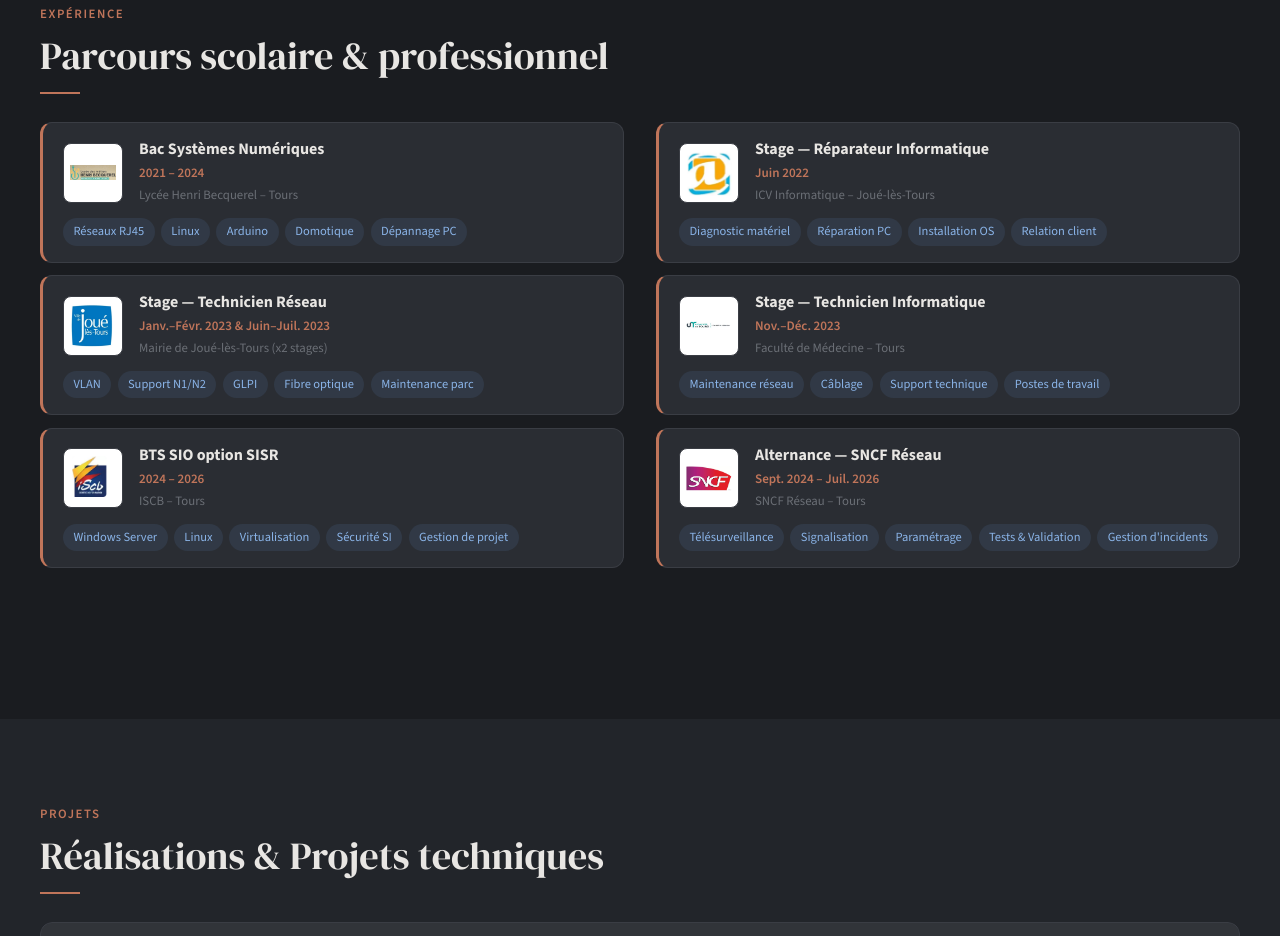
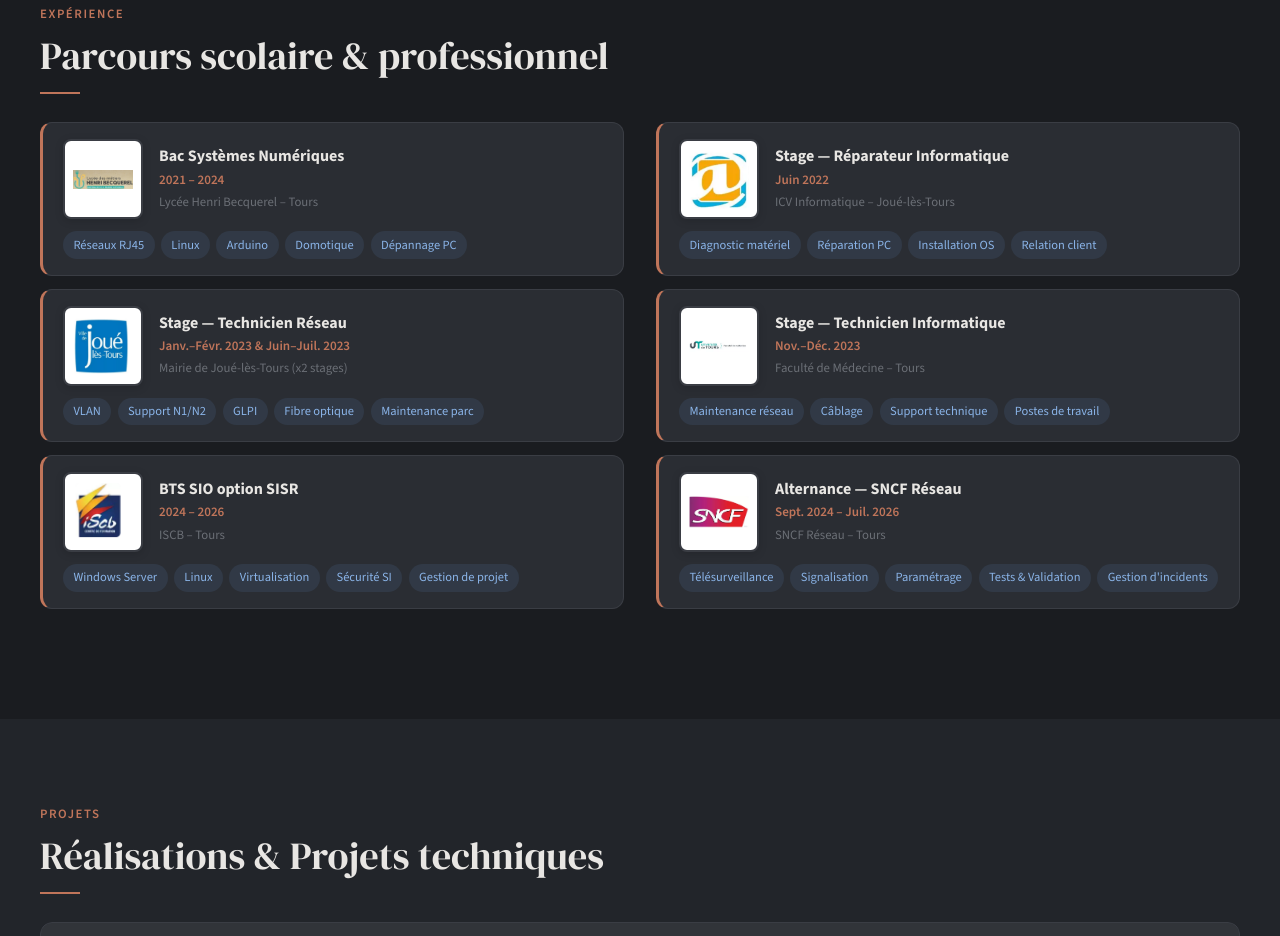
Before and after one commit to simon-etc/portfolio, a website: page index.html in a window 1280 px wide. Shown: the part 2491-3427 px from the top of the page. Drawn offline with nearby package versions, Linux system fonts and the light colour scheme.

Commit message:
Add files via upload

```diff
--- a/index.html
+++ b/index.html
@@ -32,7 +32,7 @@
         .proj-thumb img,.proj-thumb svg{width:100%;height:100%;object-fit:cover;display:block}
         .proj-thumb .thumb-label{position:absolute;bottom:0;left:0;right:0;background:rgba(0,0,0,0.65);color:var(--text-primary);font-size:0.65rem;padding:0.2rem 0.5rem;text-align:center;font-weight:500}
         .carousel-controls{display:flex;align-items:center;justify-content:center;gap:1.5rem;margin-top:1.2rem}.carousel-btn{width:44px;height:44px;border-radius:50%;border:1px solid var(--border);background:var(--bg-card);cursor:pointer;display:flex;align-items:center;justify-content:center;color:var(--text-secondary);transition:var(--transition)}.carousel-btn:hover{border-color:var(--terracotta);color:var(--terracotta)}.carousel-btn svg{width:18px;height:18px}.carousel-counter{font-size:0.85rem;color:var(--text-muted);min-width:50px;text-align:center}.carousel-counter .current{color:var(--text-primary);font-weight:600}.carousel-dots{display:flex;gap:0.5rem}.carousel-dot{width:8px;height:8px;border-radius:50%;background:var(--border);border:none;cursor:pointer;transition:var(--transition)}.carousel-dot.active{background:var(--terracotta);width:24px;border-radius:4px}
-        .timeline{display:grid;grid-template-columns:1fr 1fr;gap:0.8rem 2rem}.timeline-item{position:relative}.timeline-card{background:var(--bg-card);border:1px solid var(--border);border-radius:var(--radius);padding:1rem 1.25rem;transition:var(--transition);border-left:3px solid var(--terracotta)}.timeline-card:hover{border-color:var(--border-hover);box-shadow:var(--shadow-md);transform:translateX(3px)}.timeline-top{display:flex;align-items:center;gap:1rem}.timeline-logo{width:60px;height:60px;background:#ffffff;border-radius:var(--radius-sm);display:flex;align-items:center;justify-content:center;flex-shrink:0;border:1px solid var(--border);overflow:hidden;padding:6px}.timeline-logo img{width:100%;height:100%;object-fit:contain}.timeline-logo i{font-size:1.6rem}.timeline-meta h3{font-family:'Source Sans 3',sans-serif;color:var(--text-primary);font-size:1rem;font-weight:700;margin-bottom:0.15rem}.timeline-meta .tl-date{color:var(--terracotta);font-size:0.82rem;font-weight:600}.timeline-meta .tl-location{color:var(--text-muted);font-size:0.8rem}.timeline-tags{display:flex;flex-wrap:wrap;gap:0.4rem;margin-top:0.75rem}.tl-tag{background:var(--blue-badge);color:var(--blue-badge-text);padding:0.2rem 0.65rem;border-radius:50px;font-size:0.78rem;font-weight:500}
+        .timeline{display:grid;grid-template-columns:1fr 1fr;gap:0.8rem 2rem}.timeline-item{position:relative}.timeline-card{background:var(--bg-card);border:1px solid var(--border);border-radius:var(--radius);padding:1rem 1.25rem;transition:var(--transition);border-left:3px solid var(--terracotta)}.timeline-card:hover{border-color:var(--border-hover);box-shadow:var(--shadow-md);transform:translateX(3px)}.timeline-top{display:flex;align-items:center;gap:1rem}.timeline-logo{width:80px;height:80px;background:#ffffff;border-radius:var(--radius-sm);display:flex;align-items:center;justify-content:center;flex-shrink:0;border:2px solid var(--border);overflow:hidden;padding:8px;box-shadow:0 2px 8px rgba(0,0,0,0.15)}.timeline-logo img{width:100%;height:100%;object-fit:contain}.timeline-logo i{font-size:2rem}.timeline-meta h3{font-family:'Source Sans 3',sans-serif;color:var(--text-primary);font-size:1rem;font-weight:700;margin-bottom:0.15rem}.timeline-meta .tl-date{color:var(--terracotta);font-size:0.82rem;font-weight:600}.timeline-meta .tl-location{color:var(--text-muted);font-size:0.8rem}.timeline-tags{display:flex;flex-wrap:wrap;gap:0.4rem;margin-top:0.75rem}.tl-tag{background:var(--blue-badge);color:var(--blue-badge-text);padding:0.2rem 0.65rem;border-radius:50px;font-size:0.78rem;font-weight:500}
         .competences-grid{display:grid;grid-template-columns:repeat(3,1fr);gap:1rem}.competence-card{background:var(--bg-card);border:1px solid var(--border);border-radius:var(--radius);padding:1.25rem;position:relative;overflow:hidden;transition:var(--transition)}.competence-card::before{content:'';position:absolute;top:0;left:0;right:0;height:3px;background:linear-gradient(90deg,var(--terracotta),var(--terracotta-soft));transform:scaleX(0);transform-origin:left;transition:transform 0.4s ease}.competence-card:hover{border-color:var(--border-hover);box-shadow:var(--shadow-md);transform:translateY(-3px)}.competence-card:hover::before{transform:scaleX(1)}.competence-card h3{font-family:'Source Sans 3',sans-serif;color:var(--text-primary);font-size:1rem;font-weight:700;margin-bottom:1.25rem;display:flex;align-items:center;gap:0.6rem}.competence-card h3 i{color:var(--terracotta)}.skill-logos{display:flex;flex-wrap:wrap;gap:0.75rem}.skill-logo-item{display:flex;flex-direction:column;align-items:center;gap:0.35rem;width:70px}.skill-logo-item img,.skill-logo-item i{width:32px;height:32px;object-fit:contain}.skill-logo-item i{font-size:32px}.skill-logo-item span{font-size:0.68rem;color:var(--text-muted);text-align:center;font-weight:500;line-height:1.2}
         .certifications-grid{display:grid;grid-template-columns:repeat(auto-fit,minmax(250px,1fr));gap:1.25rem}.cert-card{background:var(--bg-card);border:1px solid var(--border);border-radius:var(--radius);padding:1.75rem;text-align:center;transition:var(--transition);cursor:pointer}.cert-card:hover{border-color:var(--border-hover);box-shadow:var(--shadow-md);transform:translateY(-4px)}.cert-icon-wrapper{width:56px;height:56px;margin:0 auto 1rem;background:var(--terracotta-pale);border-radius:14px;display:flex;align-items:center;justify-content:center;color:var(--terracotta);font-size:1.4rem;transition:var(--transition)}.cert-card:hover .cert-icon-wrapper{transform:scale(1.1) rotate(5deg)}.cert-card h3{font-family:'Source Sans 3',sans-serif;font-size:1rem;font-weight:600;color:var(--text-primary);margin-bottom:0.35rem}.cert-desc{font-size:0.88rem;color:var(--text-secondary);margin-bottom:0.4rem}.cert-date{font-size:0.82rem;color:var(--terracotta);font-weight:600}.cert-badge{display:inline-block;background:var(--terracotta);color:#fff;padding:0.25rem 0.8rem;border-radius:50px;font-size:0.78rem;font-weight:500;margin-top:0.6rem}
         .cert-apport{text-align:left;background:var(--green-bg);border-left:2px solid var(--green);padding:0.6rem 0.8rem;border-radius:var(--radius-sm);margin-top:0.8rem;font-size:0.8rem;color:var(--text-secondary);line-height:1.5}.cert-apport i{color:var(--green);margin-right:0.2rem}.cert-apport strong{color:var(--text-primary)}
```
